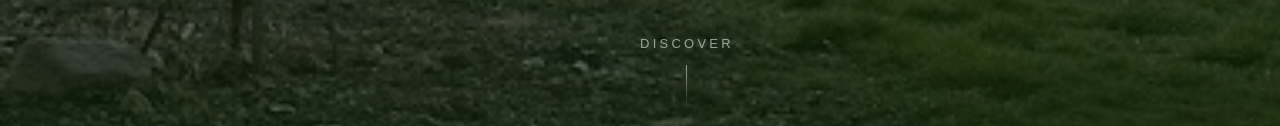
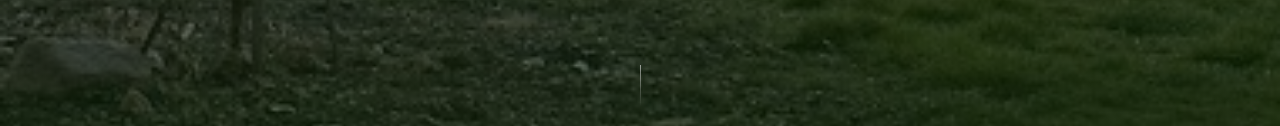
Before and after one commit to rpulagala/0614-center-for-good-works-, a plain HTML site: page index.html in a window 1280 px wide. Shown: the part 647-773 px from the top of the page. Drawn offline with Linux system fonts and the light colour scheme.

Commit message:
Remove Discover label from hero scroll hint

```diff
--- a/index.html
+++ b/index.html
@@ -752,7 +752,6 @@
     </div>
   </div>
   <div class="hero-scroll-hint">
-    <span>Discover</span>
     <div class="scroll-line"></div>
   </div>
 </section>
```
